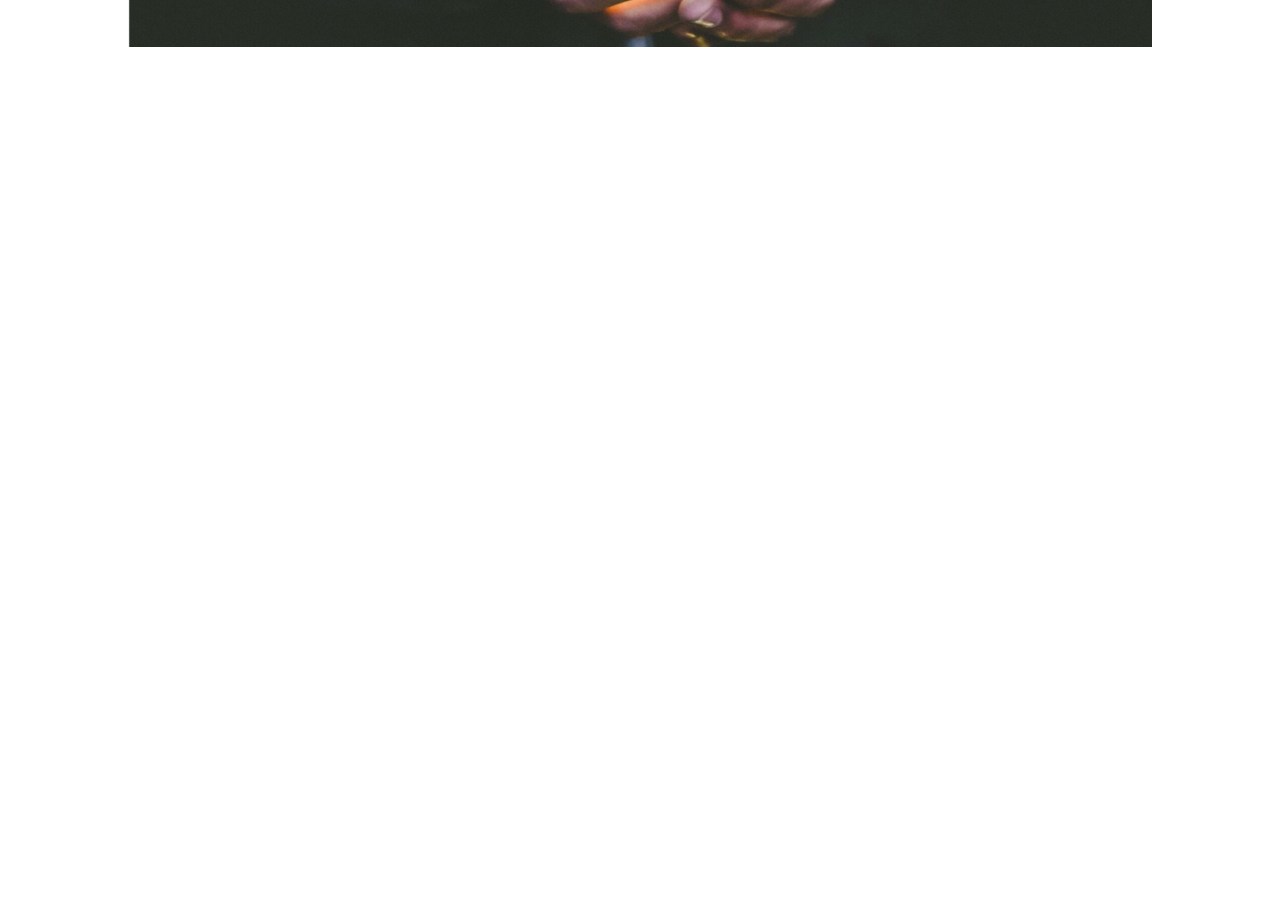
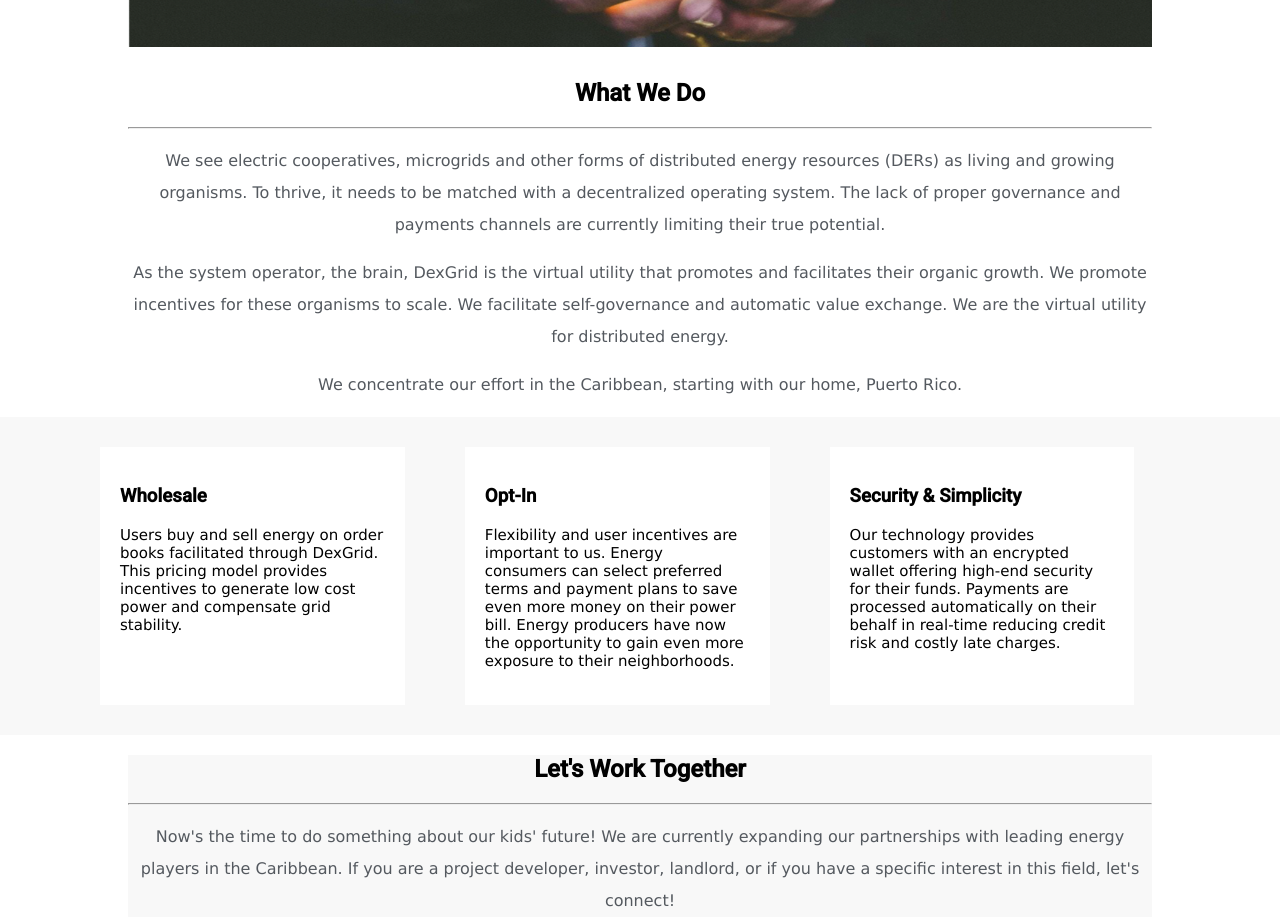
Before and after one commit to DexGridPR/dexgriddemo, an Angular app: page / in a window 1280 px wide. Shown: the part 520-1437 px from the top of the page. Before the commit the page ends 887 px from the top, so only its background shows below. Built offline with nearby package versions, Linux system fonts and the light colour scheme.

Commit message:
Created minimum landing page

```diff
--- a/src/app/landing/landing.component.html
+++ b/src/app/landing/landing.component.html
@@ -3,5 +3,86 @@
     <div id="center-img">
       <img class="img" src="../../assets/Background.png" alt="">
     </div>
+
+    <div id="summary">
+      <h2>What We Do</h2>
+      <hr>
+      <p>
+        We see electric cooperatives, microgrids and other forms of distributed
+        energy resources (DERs) as living and growing organisms. To thrive, it
+        needs to be matched with a decentralized operating system. The lack of
+        proper governance and payments channels are currently limiting their
+        true potential.
+      </p>
+
+      <p>
+        As the system operator, the brain, DexGrid is the virtual utility that
+        promotes and facilitates their organic growth. We promote incentives
+        for these organisms to scale. We facilitate self-governance and automatic
+        value exchange. We are the virtual utility for distributed energy.
+      </p>
+
+      <p>
+        We concentrate our effort in the Caribbean, starting with our home,
+        Puerto Rico.
+      </p>
+    </div>
+
+    <div class="wrap">
+      <div class="wrapcontainer">
+        <div class="row">
+          <div class="rowelement">
+            <div class="rowcolumn">
+              <div class="widget">
+                <div class="content">
+                  <h3><span>Wholesale</span></h3>
+                  <p>Users buy and sell energy on order books facilitated through DexGrid.
+                    This pricing model provides incentives to generate low cost power and
+                    compensate grid stability.</p>
+                </div>
+              </div>
+            </div>
+          </div>
+
+          <div class="rowelement">
+              <div class="rowcolumn">
+                <div class="widget">
+                  <div class="content">
+                    <h3><span>Opt-In</span></h3>
+                    <p>Flexibility and user incentives are important to us. Energy consumers
+                      can select preferred terms and payment plans to save even more money on
+                      their power bill. Energy producers have now the opportunity to gain even
+                      more exposure to their neighborhoods.</p>
+                  </div>
+                </div>
+              </div>
+            </div>
+
+            <div class="rowelement">
+                <div class="rowcolumn">
+                  <div class="widget">
+                    <div class="content">
+                      <h3><span>Security & Simplicity</span></h3>
+                      <p>Our technology provides customers with an encrypted wallet offering
+                        high-end security for their funds. Payments are processed automatically
+                        on their behalf in real-time reducing credit risk and costly late
+                        charges.</p>
+                    </div>
+                  </div>
+                </div>
+              </div>
+        </div>
+      </div>
+    </div>
+
+    <div id="signup">
+      <h2>Let's Work Together</h2>
+      <hr>
+      <p>Now's the time to do something about our kids' future!
+        We are currently expanding our partnerships with leading energy players
+        in the Caribbean.
+        If you are a project developer, investor, landlord, or if you have a specific
+        interest in this field, let's connect!</p>
+    </div>
   </div>
 </body>
--- a/src/app/landing/landing.component.scss
+++ b/src/app/landing/landing.component.scss
@@ -1,3 +1,7 @@
+body {
+    padding-bottom: 12rem;
+}
+
 .img {
     width: 80%;
     height: auto;
@@ -11,3 +15,100 @@
     margin-left: auto;
     display: block;
 }
+
+#summary {
+    margin: 2rem 1.5rem 0rem 1.5rem;
+    width: 80%;
+    text-align: center;
+    margin-right: auto;
+    margin-left: auto;
+
+    h2 {
+        text-align: center;
+        margin-right: auto;
+        margin-left: auto;
+    }
+
+    p {
+        text-align: center;
+        margin-right: auto;
+        margin-left: auto;
+        color: #54595f;
+        font-family: "Verdana", Sans-serif;
+        font-size: 16px;
+        line-height: 2em;
+    }
+}
+
+.wrap {
+    width: 100%;
+    background-color: #f8f8f8;
+
+    .wrapcontainer {
+        max-width: 1140px;
+        display: flex;
+        margin-right: auto;
+        margin-left: auto;
+        position: relative;
+    }
+
+    .row {
+        flex-wrap: wrap;
+        width: 100%;
+        display: flex;
+    }
+
+    .rowelement {
+        width: 32%;
+        position: relative;
+        min-height: 1px;
+        display: flex;
+    }
+
+    .rowcolumn {
+        padding: 30px;
+        width: 100%;
+        position: relative;
+        display: flex;
+    }
+
+    .widget {
+        position: relative;
+        width: 100%;
+        -webkit-flex-wrap: wrap;
+        -ms-flex-wrap: wrap;
+        flex-wrap: wrap;
+        -webkit-align-content: flex-start;
+        -ms-flex-line-pack: start;
+        align-content: flex-start;
+        padding: 20px 20px 20px 20px;
+        background-color: #ffffff;
+    }
+
+    .content {
+        p {
+            font-family: "Verdana", Sans-serif;
+            font-size: 15px;
+            letter-spacing: 0px;
+        }
+    }
+}
+
+#signup {
+    width: 80%;
+    background-color: #f8f8f8;
+    text-align: center;
+    margin-right: auto;
+    margin-left: auto;
+    margin-bottom: 10rem;
+
+    p {
+        text-align: center;
+        margin-right: auto;
+        margin-left: auto;
+        color: #54595f;
+        font-family: "Verdana", Sans-serif;
+        font-size: 16px;
+        line-height: 2em;
+    }
+}
--- a/src/app/topbar/topbar.component.scss
+++ b/src/app/topbar/topbar.component.scss
@@ -59,7 +59,7 @@
     border-radius: 1.5rem;
     width: 10rem;
     height: 2rem;
-    padding: 0rem;
+    // padding: 0rem;
     border: rgb(144, 138, 138);
     text-align: center;
     text-decoration: none;
@@ -70,7 +70,8 @@
 }
 
 #demobutton:hover {
-    width: 12rem;
-    height: 3rem;
-    font-size: 1.1rem;
+    // padding: 0.3rem 0.2rem 0.3rem 0.2rem;
+    // height: 2.2rem;
+    font-size: 1.0rem;
+    max-width: 12rem;
 }
```
